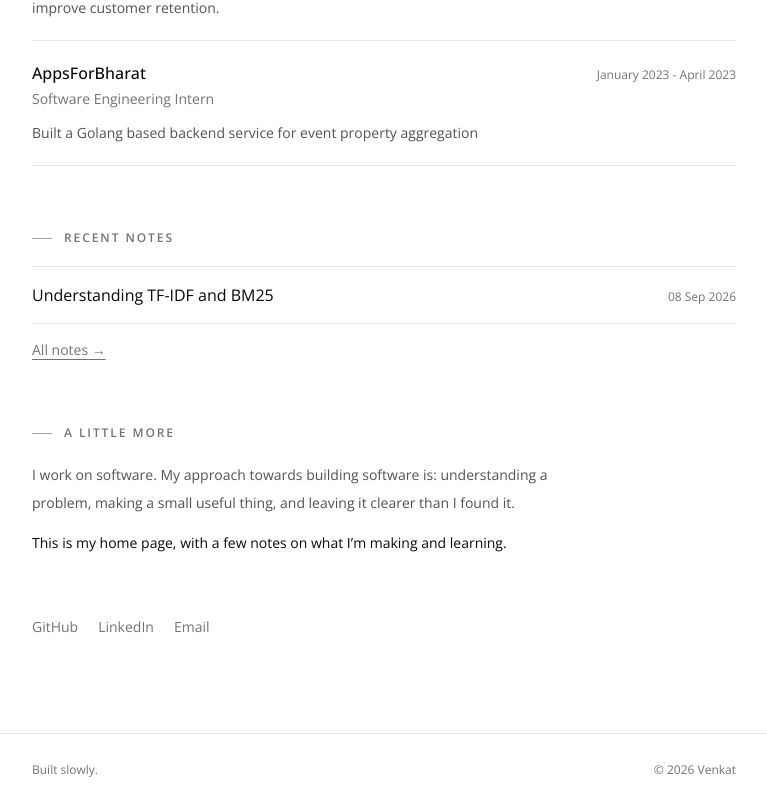
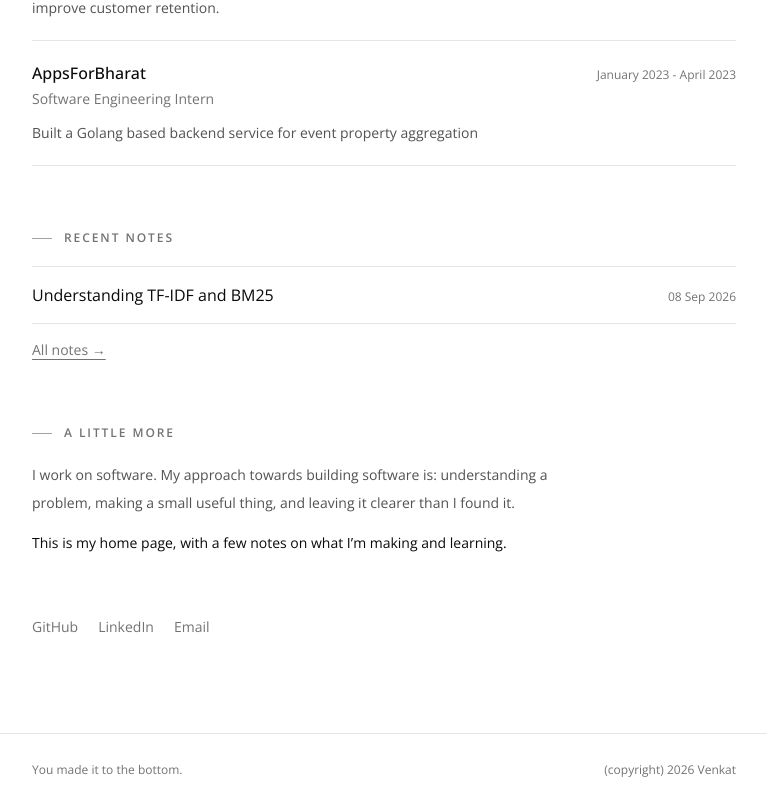
Before and after one commit to venkxycodes/portfolio, a React (Vite) app: page / in a window 1280 px wide. Shown: the part 702-1508 px from the top of the page, without its empty margins (256-1023 px from the left). Built offline with nearby package versions, Linux system fonts and the light colour scheme.

Commit message:
Update footer copy

```diff
--- a/src/components/Layout.tsx
+++ b/src/components/Layout.tsx
@@ -23,6 +23,6 @@ export default function Layout({ children }: { children: React.ReactNode }) {
       </nav>
     </header>
     <main className="mx-auto max-w-3xl px-6 pb-24 sm:px-8">{children}</main>
-    <footer className="mx-auto flex max-w-3xl justify-between border-t border-neutral-200 px-6 py-7 text-xs text-neutral-500 dark:border-neutral-800 sm:px-8"><span>Built slowly.</span><span>© {new Date().getFullYear()} Venkat</span></footer>
+    <footer className="mx-auto flex max-w-3xl justify-between border-t border-neutral-200 px-6 py-7 text-xs text-neutral-500 dark:border-neutral-800 sm:px-8"><span>You made it to the bottom.</span><span>(copyright) {new Date().getFullYear()} Venkat</span></footer>
   </div>
 }
```
